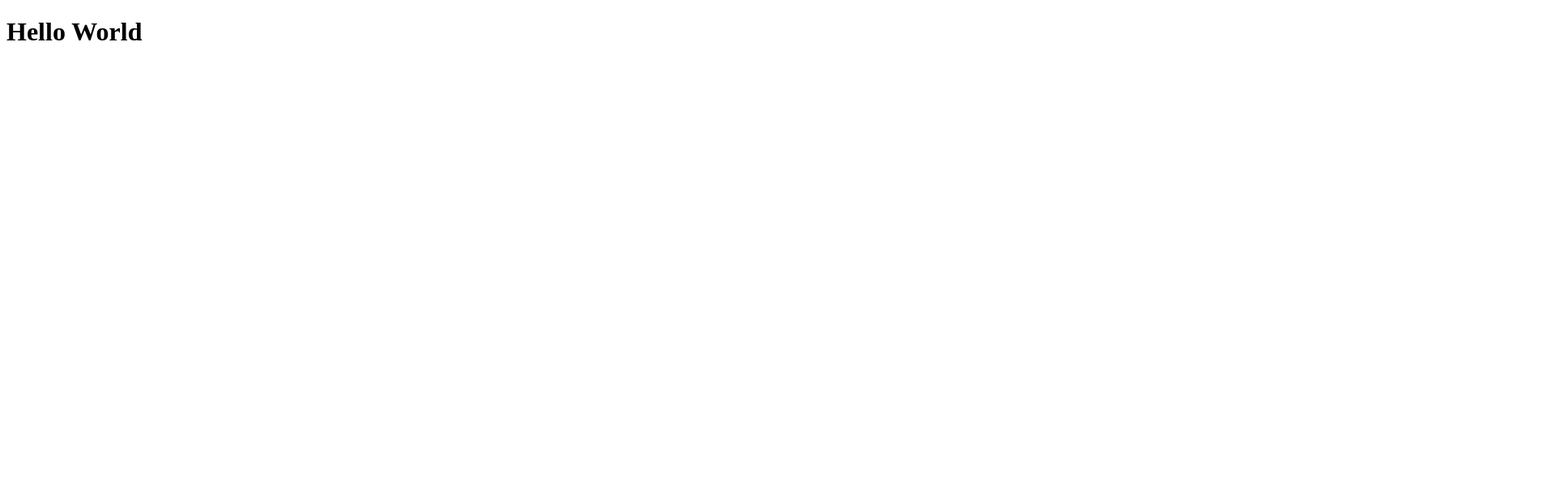
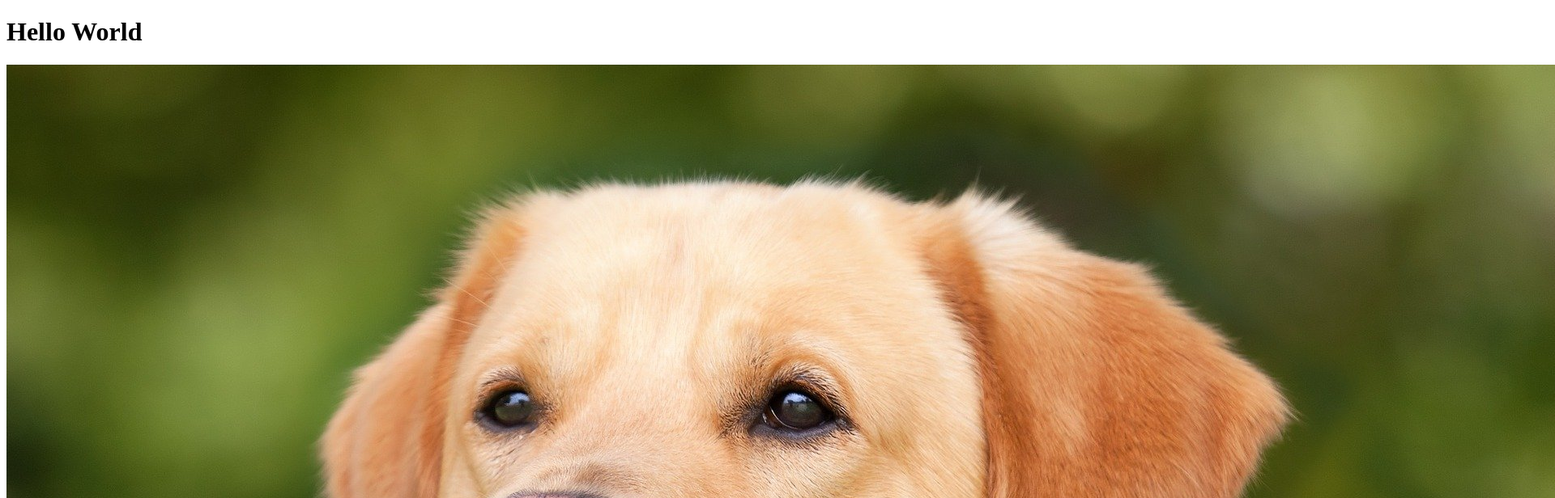
Before and after one commit to VincenzoDePetris/vue-hello, a plain HTML site: page index.html in a window 1280 px wide. Shown: the top 616 px of the page at 81% size, 1920 px wide, since content can reach past the window. Drawn offline with nearby package versions, Linux system fonts and the light colour scheme.

Commit message:
add: image

```diff
--- a/index.html
+++ b/index.html
@@ -10,6 +10,9 @@
     <script src="https://unpkg.com/vue@3/dist/vue.global.js"></script>
   </head>
   <body>
-    <h1 id="app">{{ message }}</h1>
+    <div id="app">
+      <h1>{{ message }}</h1>
+      <img v-bind:src="image" alt="" />
+    </div>
   </body>
 </html>
--- a/main.js
+++ b/main.js
@@ -4,6 +4,7 @@ createApp({
   data() {
     return {
       message: "Hello World",
+      image: "img/dog.jpg",
     };
   },
 }).mount("#app");
```
Also changed, not shown: img/dog.jpg (added).
